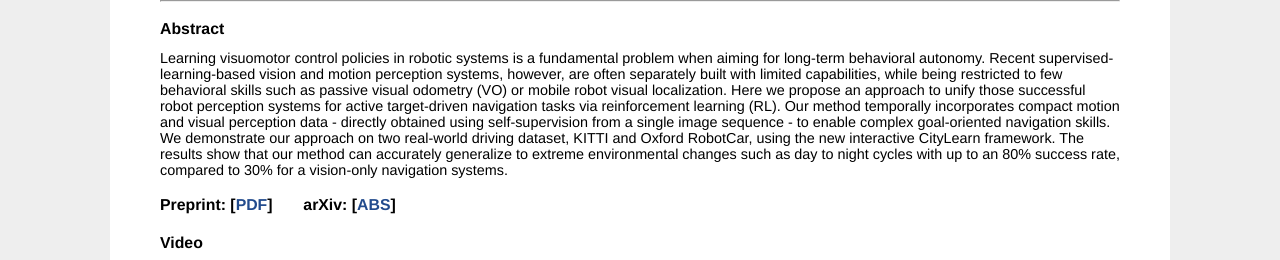
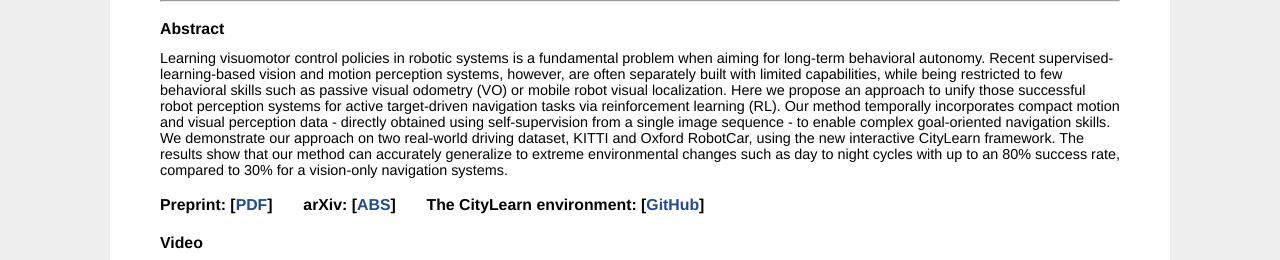
Before and after one commit to mchancan/mchancan.github.io, a Jekyll site: the page built from projects/RSS20SSRL/index.html, in a window 1280 px wide and 900 px high, scrolled down 598 px, cut to the strip 64-324 px from the top of the window. Built offline with Jekyll 4.4.1, drawn with Linux system fonts in a browser that asks for light colours; comment, search, counter and statistics services are not loaded.

Commit message:
Update index.html

```diff
--- a/projects/RSS20SSRL/index.html
+++ b/projects/RSS20SSRL/index.html
@@ -26,7 +26,7 @@ title: "Robot Perception enables Complex Navigation Behavior via Self-Supervised
 </td>
 
 <td>
-	<h3> Preprint: [<a href="2006.08967.pdf" target="_blank">PDF</a>]  &nbsp; &nbsp; &nbsp; arXiv: [<a href="https://arxiv.org/abs/2006.08967" target="_blank">ABS</a>] </h3>
+	<h3> Preprint: [<a href="2006.08967.pdf" target="_blank">PDF</a>]  &nbsp; &nbsp; &nbsp; arXiv: [<a href="https://arxiv.org/abs/2006.08967" target="_blank">ABS</a>] &nbsp; &nbsp; &nbsp; The CityLearn environment: [<a href="https://github.com/mchancan/citylearn" target="_blank">GitHub</a>]</h3>
 </td>
 
 
```
